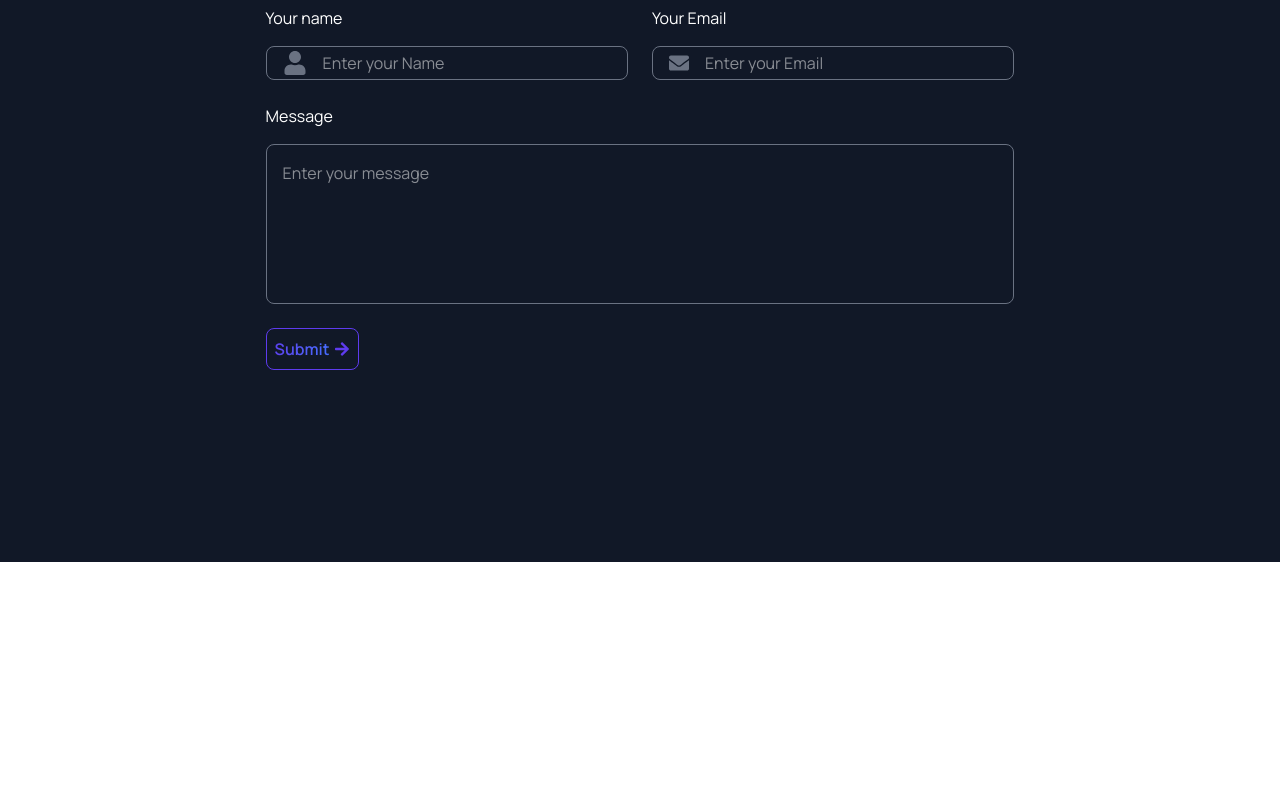
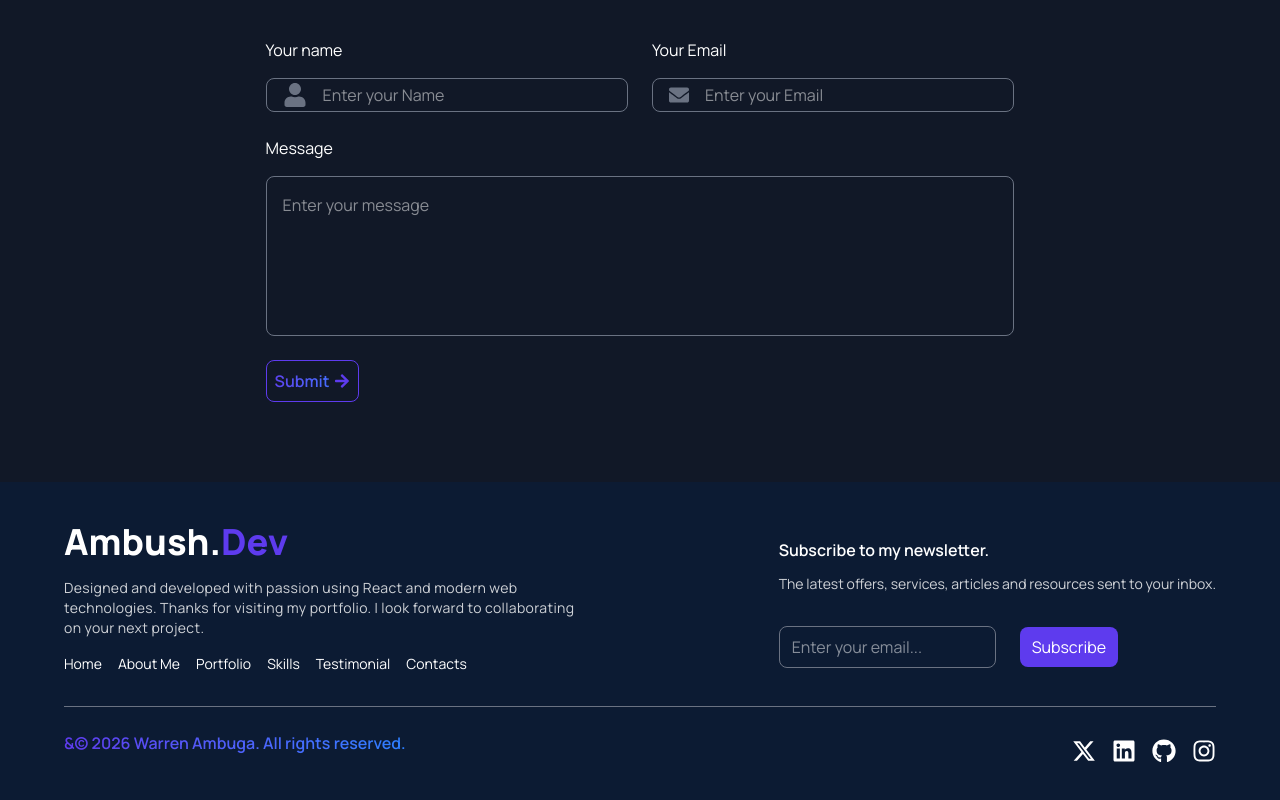
Before and after one commit to Ambush08/my-portfolio, a React (Vite) app in the folder portfolio/: page / in a window 1280 px wide. Shown: the part 4516-5316 px from the top of the page. Before the commit the page ends 5078 px from the top, so only its background shows below. Built offline with nearby package versions, Linux system fonts and the light colour scheme.

Commit message:
Create the footer section

```diff
--- a/portfolio/src/Components/Contacts.jsx
+++ b/portfolio/src/Components/Contacts.jsx
@@ -32,10 +32,10 @@ const Contacts = () => {
   return (
     <section
       id="contacts"
-      className="bg-background w-full px-8 py-10 text-heading min-h-screen"
+      className="bg-background w-full px-8 py-10 text-heading"
     >
       <div className="flex flex-col items-center justify-center max-w-6xl mx-auto my-10 space-y-10">
-        <div className="flex flex-col items-center space-y-5 pt-8">
+        <div className="flex flex-col items-center space-y-5 py-8">
           <div className="text-3xl font-bold lg:text-5xl">
             <h2>
               Get in{" "}
--- a/portfolio/src/Components/Footer.jsx
+++ b/portfolio/src/Components/Footer.jsx
@@ -1,9 +1,118 @@
-
+import { Link } from "react-scroll";
+import { menu } from "../Backend/data";
+import { FaXTwitter, FaLinkedin, FaGithub, FaInstagram } from "react-icons/fa6";
 
 const Footer = () => {
   return (
-    <div>Footer</div>
-  )
-}
+    <section className="bg-header w-full px-8 py-10">
+      <div className="flex flex-col items-start max-w-6xl mx-auto text-heading lg:flex-row lg:justify-between space-y-8 gap-10 pd-6 border-b-1 border-b-gray-500">
+        <div className="flex flex-col space-y-4 items-start lg:w-[45%]">
+          <div>
+            <Link
+              to="home"
+              smooth={true}
+              duration={300}
+              offset={-80}
+              className="text-2xl font-extrabold lg:text-4xl cursor-pointer"
+            >
+              Ambush.<span className="text-primary text-heading">Dev</span>
+            </Link>
+          </div>
 
-export default Footer
+          <div className="opacity-80 text-sm tracking-wide lg:text-md">
+            <p>
+              Designed and developed with passion using React and modern web
+              technologies. Thanks for visiting my portfolio. I look forward to
+              collaborating on your next project.
+            </p>
+          </div>
+
+          <ul className="flex  items-center gap-4 text-sm lg:text-md">
+            {menu.map((item) => {
+              return (
+                <li
+                  key={item.label}
+                  className={`lg:hover:text-primary cursor-pointer`}
+                >
+                  <Link
+                    to={item.url}
+                    smooth={true}
+                    duration={500}
+                    offset={-80}
+                    spy={true}
+                    className="pb-1"
+                  >
+                    {item.label}
+                  </Link>
+                </li>
+              );
+            })}
+          </ul>
+        </div>
+
+        <div className="flex flex-col items-start justify-center space-y-4 lg:space-y-8 pb-6">
+          <div className="flex flex-col items-start space-y-3 lg:pt-4">
+            <h2 className="font-semibold">Subscribe to my newsletter.</h2>
+            <p className="opacity-80 text-sm lg:text-md">
+              The latest offers, services, articles and resources sent to your
+              inbox.
+            </p>
+          </div>
+          <div className="flex items-center gap-6">
+            <input
+              className="border-1 border-gray-500 px-3 py-2 rounded-lg focus:outline-0"
+              type="email"
+              name="email"
+              placeholder="Enter your email..."
+              required
+            />
+            <button type="submit" className="bg-primary px-3 py-2 rounded-lg">
+              Subscribe
+            </button>
+          </div>
+        </div>
+      </div>
+
+      <div className="max-w-6xl mx-auto py-6 text-heading flex flex-col items-center lg:flex-row lg:justify-between lg:items-center space-y-4">
+        <div className="font-semibold bg-gradient-to-r from-primary to-blue-500 bg-clip-text text-transparent">
+          <p>&© 2026 Warren Ambuga. All rights reserved.</p>
+        </div>
+        <div className="flex items-center gap-4 text-xl lg:text-2xl">
+          <a
+            href="https://x.com/yourusername"
+            target="_blank"
+            rel="noopener noreferrer"
+          >
+            <FaXTwitter className="hover:text-primary transition-colors" />
+          </a>
+
+          <a
+            href="https://linkedin.com/in/yourusername"
+            target="_blank"
+            rel="noopener noreferrer"
+          >
+            <FaLinkedin className="hover:text-primary transition-colors" />
+          </a>
+
+          <a
+            href="https://github.com/yourusername"
+            target="_blank"
+            rel="noopener noreferrer"
+          >
+            <FaGithub className="hover:text-primary transition-colors" />
+          </a>
+
+          <a
+            href="https://instagram.com/yourusername"
+            target="_blank"
+            rel="noopener noreferrer"
+          >
+            <FaInstagram className="hover:text-primary transition-colors" />
+          </a>
+        </div>
+      </div>
+    </section>
+  );
+};
+
+export default Footer;
--- a/portfolio/src/Pages/Home.jsx
+++ b/portfolio/src/Pages/Home.jsx
@@ -4,6 +4,7 @@ import About from '../Components/About';
 import Portfolio from '../Components/Portfolio';
 import Testimonial from '../Components/Testimonial';
 import Contacts from '../Components/Contacts';
+import Footer from '../Components/Footer';
 
 
 const Home = () => {
@@ -14,7 +15,7 @@ const Home = () => {
         <Portfolio />
         <Testimonial />
         <Contacts />
-
+        <Footer />
     </>
   )
 }
```
